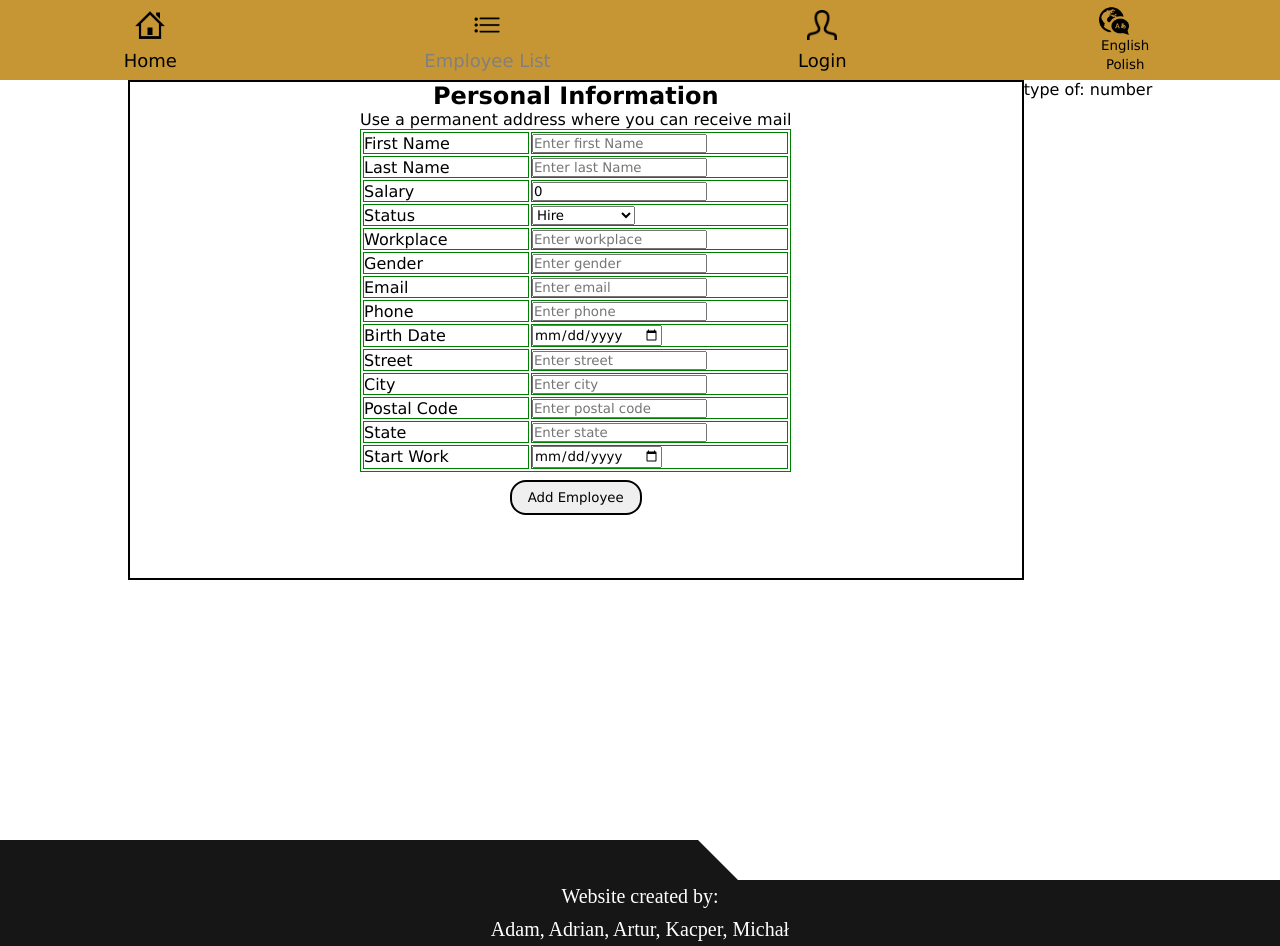
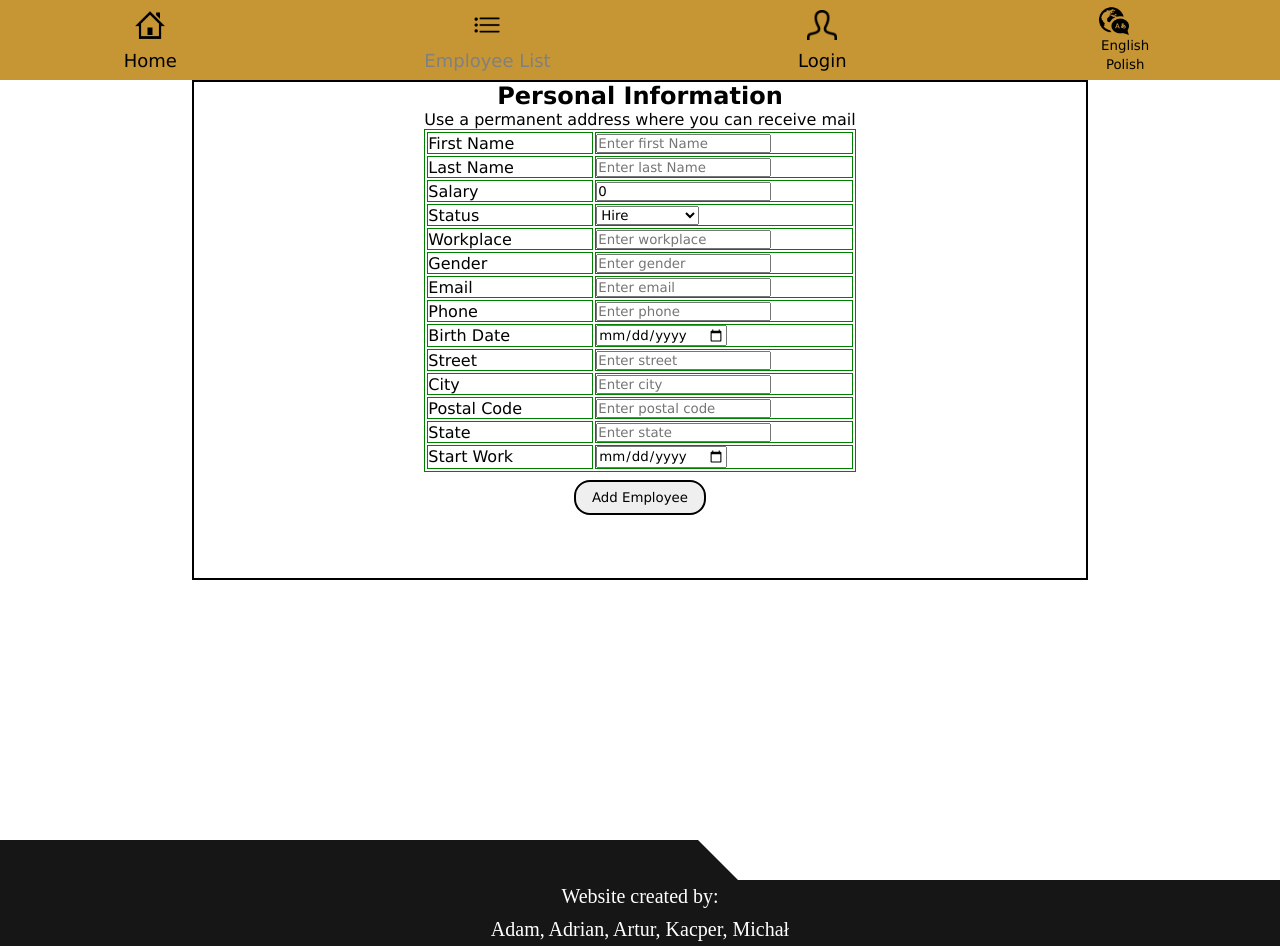
Before and after one commit to Adrian95TheCoder/WorkersManagerApp, a React (Create React App) app: page /employees/addEmployee in a window 1280 px wide. Built offline with nearby package versions, Linux system fonts and the light colour scheme; no server answers; data requests are answered from the project's data file.

Commit message:
type of salary removed

```diff
--- a/src/pages/AddEmployee/index.tsx
+++ b/src/pages/AddEmployee/index.tsx
@@ -261,7 +261,6 @@ export const AddEmployee = () => {
           </button>
         </form>
       </div>
-      type of: {typeof salary}
     </div>
   );
 };
```
